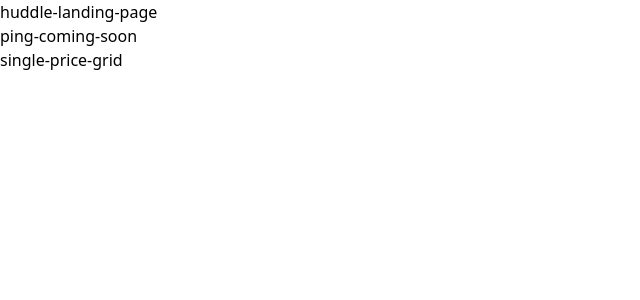
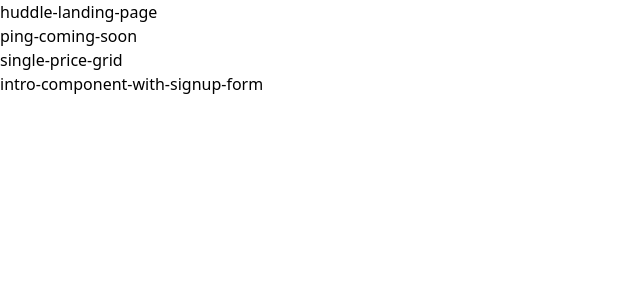
Before and after one commit to brayanpesantes/frontendmentor-exercises, a Next.js app: page / in a window 1280 px wide. Shown: the top 300 px of the page, without its empty margins (0-640 px from the left). Built offline with nearby package versions, Linux system fonts and the light colour scheme.

Commit message:
doc: add link navigation a page

```diff
--- a/src/app/page.tsx
+++ b/src/app/page.tsx
@@ -6,6 +6,7 @@ export default function Home() {
 			<Link href="huddle-landing">huddle-landing-page</Link>
 			<Link href="ping-coming-soon">ping-coming-soon</Link>
 			<Link href="single-price-grid">single-price-grid</Link>
+			<Link href="intro-component-with-signup-form">intro-component-with-signup-form</Link>
 		</main>
 	)
 }
```
